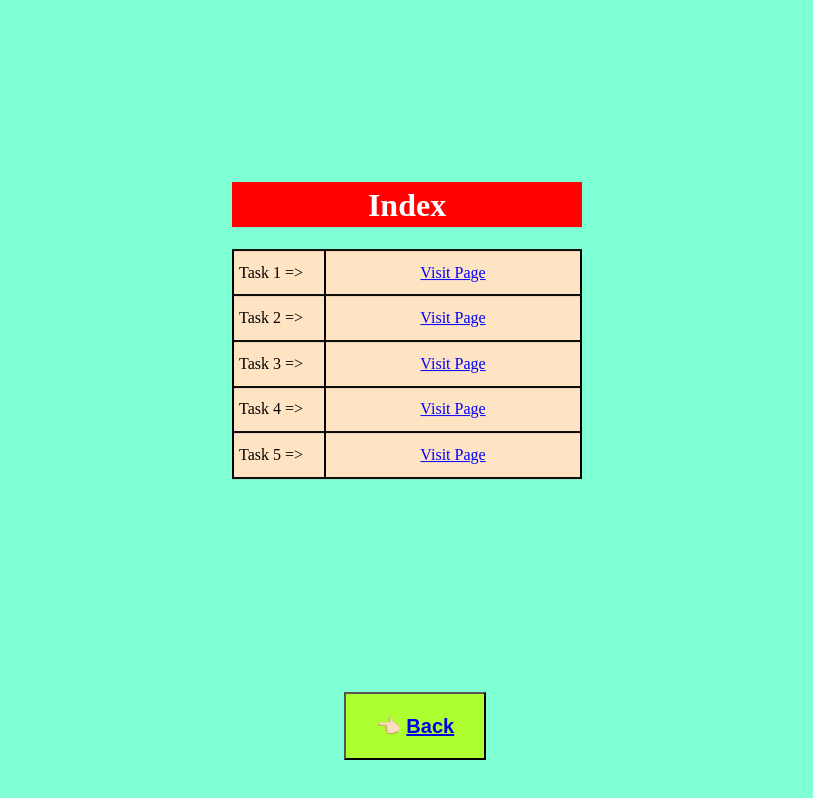
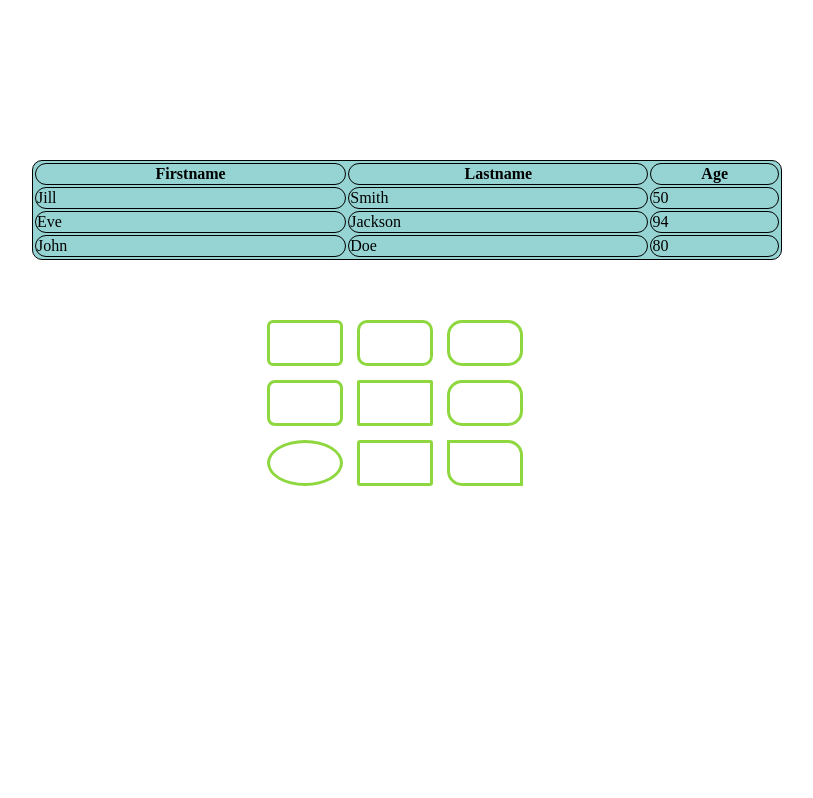
Before and after one commit to 000000Srj/ethnusmern11, a plain HTML site: page index.html in a window 1280 px wide. Shown: the whole page, without its empty margins (233-1046 px from the left). Drawn offline with Linux system fonts and the light colour scheme.

Commit message:
Add files via upload

```diff
--- a/index.html
+++ b/index.html
@@ -3,57 +3,43 @@
   <head>
     <meta charset="UTF-8" />
     <meta name="viewport" content="width=device-width, initial-scale=1.0" />
-    <link rel="stylesheet" type="text/css" href="style.css" />
-    <title>HTML Tasks</title>
+    <link rel="stylesheet" href="style.css" />
+    <title>Task 1</title>
   </head>
   <body>
-    <div class="box">
-      <h1>Index</h1>
-      <table cellspacing="0">
+    <table width="750px">
       <tr>
-          <td>Task 1 =></td>
-          <td>
-            <a href="TASK1/TASK1.html" style="color: blue" target="_blank"
-              >Visit Page</a
-            >
-          </td>
+        <th>Firstname</th>
+        <th>Lastname</th>
+        <th>Age</th>
       </tr>
       <tr>
-          <td>Task 2 =></td>
-          <td>
-            <a href="TASK2/TASK2.html" style="color: blue" target="_blank"
-              >Visit Page</a
-            >
-          </td>
+        <td>Jill</td>
+        <td>Smith</td>
+        <td>50</td>
       </tr>
       <tr>
-          <td>Task 3 =></td>
-          <td>
-            <a href="TASK3/TASK3.html" style="color: blue" target="_blank"
-              >Visit Page</a
-            >
-          </td>
+        <td>Eve</td>
+        <td>Jackson</td>
+        <td>94</td>
       </tr>
       <tr>
-          <td>Task 4 =></td>
-          <td>
-            <a href="TASK4/TASK4.html" style="color: blue" target="_blank"
-              >Visit Page</a
-            >
-          </td>
-        </tr>
-        <tr>
-          <td>Task 5 =></td>
-          <td>
-            <a href="TASK5/TASK5.html" style="color: blue" target="_blank"
-              >Visit Page</a
-            >
-          </td>
+        <td>John</td>
+        <td>Doe</td>
+        <td>80</td>
       </tr>
     </table>
+
+    <div class="box">
+      <div class="shape_1 shape"></div>
+      <div class="shape_2 shape"></div>
+      <div class="shape_3 shape"></div>
+      <div class="shape_4 shape"></div>
+      <div class="shape_5 shape"></div>
+      <div class="shape_6 shape"></div>
+      <div class="shape_7 shape"></div>
+      <div class="shape_8 shape"></div>
+      <div class="shape_9 shape"></div>
     </div>
-    <footer>
-      <button>👈🏻 <a href="../index.html">Back</a></button>
-    </footer>
   </body>
 </html>
--- a/style.css
+++ b/style.css
@@ -1,54 +1,75 @@
+td,
+th {
+  border-radius: 50px;
+  /* border-top-left-radius: 50px;
+  border-bottom-left-radius: 50px;
+  border-top-right-radius: 50px;
+  border-bottom-right-radius: 50px; */
+}
+
 table {
-    border: 1px solid black;
-    width: 350px;
-    height: 230px;
-    background-color: bisque;
+  background-color: #96d4d3;
+  border-radius: 10px;
+  margin: auto;
+  margin-top: 160px;
 }
 
 td,
-  th {
+th,
+table {
   border: 1px solid black;
-    padding: 5px;
 }
 
 .box {
-    position: absolute;
-    top: 40%;
-    left: 50%;
-    transform: translate(-50%, -50%);
+  margin: auto;
+  margin-top: 50px;
+
+  /* border: 1px solid black; */
+  width: 300px;
+  height: 200px;
 }
 
-  h1 {
-    padding-top: 5px;
-    text-align: center;
-    background-color: red;
-    color: white;
-    width: 350px;
+.shape {
+  border: 3px solid rgb(142, 215, 63);
+  width: 70px;
   height: 40px;
+  display: inline-block;
+  margin-left: 10px;
+  margin-top: 10px;
 }
 
-  td:nth-child(odd) {
-    width: 80px;
+.shape_1 {
+  border-radius: 6px;
 }
 
-  td:nth-child(even) {
-    text-align: center;
+.shape_2 {
+  border-radius: 10px;
 }
 
-  body {
-    background-color: aquamarine;
+.shape_3 {
+  border-radius: 15px;
 }
 
-  footer {
-    position: fixed;
-    width: 100%;
-    text-align: center;
-    bottom: 5%;
+.shape_4 {
+  border-radius: 8px;
 }
 
-  button {
-    padding: 20px 30px;
-    background-color: greenyellow;
-    font-weight: bold;
-    font-size: 20px;
+.shape_5 {
+  border-radius: 2px;
 }
+
+.shape_6 {
+  border-radius: 15px;
+}
+
+.shape_7 {
+  border-radius: 50%;
+}
+
+.shape_8 {
+  border-radius: 3px;
+}
+
+.shape_9 {
+  border-radius: 0px 15px 0px 15px;
+}
```
Lines whose indentation alone changed are shown as unchanged.
